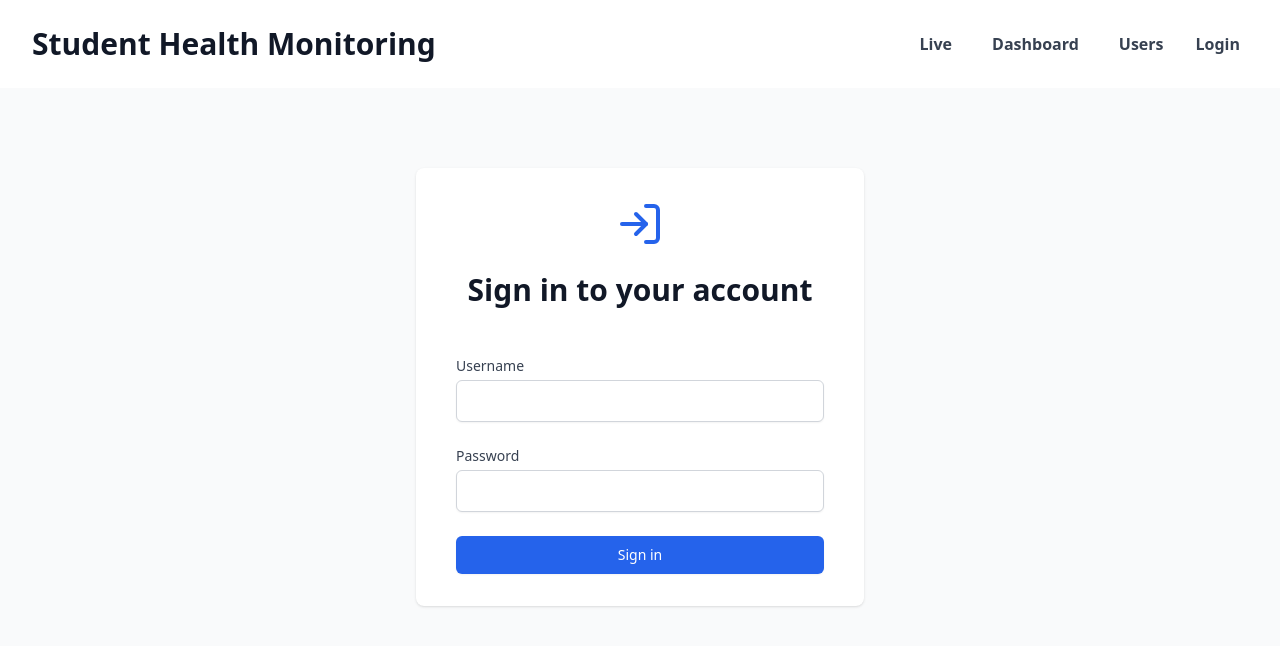
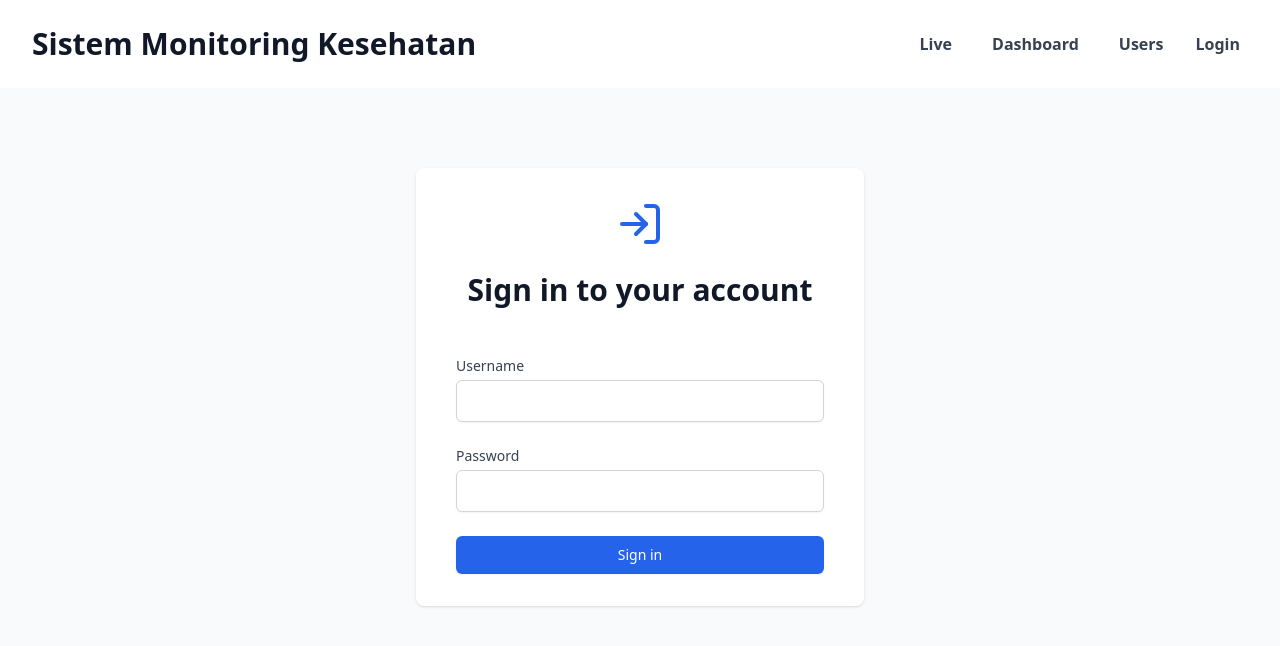
Before and after one commit to daniya-y/health-monitoring-system, a React (Vite) app: page /login in a window 1280 px wide. Shown: the top 646 px of the page. Built offline with nearby package versions, Linux system fonts and the light colour scheme; no server answers.

Commit message:
chore: change language

```diff
--- a/src/pages/Dashboard.tsx
+++ b/src/pages/Dashboard.tsx
@@ -265,7 +265,7 @@ function Dashboard() {
             <div className="flex items-center gap-2">
               <Activity className="h-8 w-8 text-blue-600" />
               <h1 className="text-3xl font-bold text-gray-900">
-                Student Health Monitoring
+                Sistem Monitoring Kesehatan
               </h1>
             </div>
             <NavigationBar />
--- a/src/pages/Login.tsx
+++ b/src/pages/Login.tsx
@@ -28,7 +28,7 @@ function Login() {
           <div className="flex items-center justify-between">
             <div className="flex items-center gap-2">
               <h1 className="text-3xl font-bold text-gray-900">
-                Student Health Monitoring
+              Sistem Monitoring Kesehatan
               </h1>
             </div>
             <NavigationBar />
--- a/src/pages/Users.tsx
+++ b/src/pages/Users.tsx
@@ -205,7 +205,7 @@ function Users() {
             <div className="flex items-center gap-2">
               <UsersIcon className="h-8 w-8 text-blue-600" />
               <h1 className="text-3xl font-bold text-gray-900">
-                Student Management
+                Manajemen User
               </h1>
             </div>
             <NavigationBar />
@@ -250,7 +250,7 @@ function Users() {
                       Email
                     </th>
                     <th className="px-6 py-3 text-left text-xs font-medium text-gray-500 uppercase tracking-wider">
-                      Actions
+                      Aksi
                     </th>
                   </tr>
                 </thead>
```
